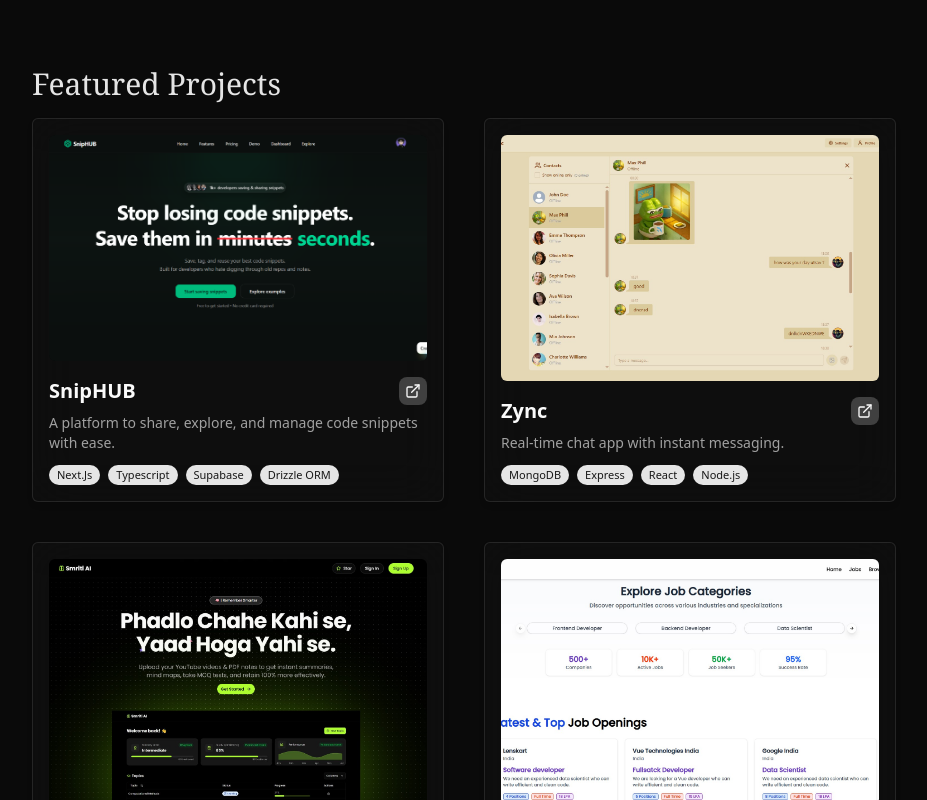
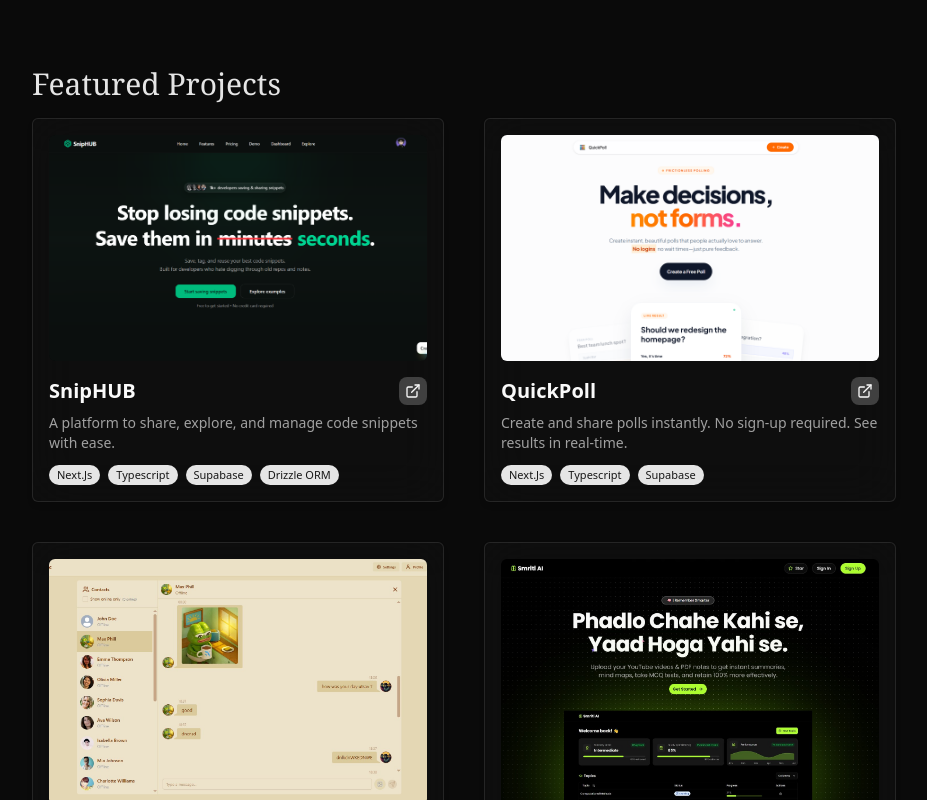
Before and after one commit to utsavg05/next-portfolio, a Next.js app: page / in a window 1280 px wide. Shown: the part 1840-2640 px from the top of the page, without its empty margins (176-1103 px from the left). Built offline with nearby package versions, Linux system fonts and the light colour scheme.

Commit message:
Add QuickPoll project with updated link and new hero image

```diff
--- a/src/components/pages/projects.tsx
+++ b/src/components/pages/projects.tsx
@@ -14,8 +14,15 @@ const projects = [
     title: "SnipHUB",
     description: "A platform to share, explore, and manage code snippets with ease.",
     image: "/sniphub_hero.png",
-    link: "https://sniphub-three.vercel.app/",
+    link: "https://sniphub.utsavworks.in",
     tech: ["Next.Js", "Typescript", "Supabase", "Drizzle ORM"],
+  },
+  {
+    title: "QuickPoll",
+    description: "Create and share polls instantly. No sign-up required. See results in real-time.",
+    image: "/quick_hero.png",
+    link: "https://quickpoll.utsavworks.in/",
+    tech: ["Next.Js", "Typescript", "Supabase"],
   },
   {
     title: "Zync",
@@ -58,81 +65,6 @@ const projects = [
 
 export default function ProjectPage() {
   return (
-    // <section
-    //   id="projects"
-    //   className="bg-background min-h-screen flex flex-col justify-center py-16 px-4 sm:px-6 md:px-12"
-    // >
-    //   <div className="max-w-7xl mx-auto">
-    //     <h2 className="text-5xl sm:text-8xl text-center font-serif text-primary mb-4">
-    //       Projects
-    //     </h2>
-    //     <p className="text-muted-foreground text-center text-lg max-w-2xl mx-auto mb-1">
-    //       A selection of my featured work.
-    //     </p>
-
-    //     <div className="grid grid-cols-1 sm:grid-cols-2 lg:grid-cols-3 gap-6 sm:gap-8 lg:gap-10 mt-12">
-    //       {projects.map((project, index) => (
-    //         <CardContainer key={index} className="inter-var">
-    //           <CardBody className="relative group/card bg-card border border-border rounded-xl p-6 hover:shadow-2xl hover:shadow-primary/20 transition-shadow flex flex-col">
-
-    //             {/* Image */}
-    //             <CardItem translateZ="80" className="w-full h-52 sm:h-60 lg:h-64 relative">
-    //               <Image
-    //                 src={project.image}
-    //                 alt={project.title}
-    //                 fill
-    //                 className="object-cover object-top rounded-lg group-hover/card:shadow-xl"
-    //                 sizes="(max-width:640px) 100vw, (max-width:1024px) 50vw, 33vw"
-    //               />
-    //             </CardItem>
-
-    //             {/* Title + link */}
-    //             <div className="flex justify-between items-center mt-5">
-    //               <CardItem translateZ="50" className="text-lg sm:text-xl font-semibold text-foreground">
-    //                 {project.title}
-    //               </CardItem>
-    //               <CardItem
-    //                 as="a"
-    //                 href={project.link}
-    //                 target="_blank"
-    //                 rel="noopener noreferrer"
-    //                 translateZ="40"
-    //                 className="inline-flex items-center justify-center rounded-md p-1.5 bg-accent text-accent-foreground hover:opacity-90 transition"
-    //               >
-    //                 <ExternalLink size={16} />
-    //               </CardItem>
-    //             </div>
-
-    //             {/* Description */}
-    //             <CardItem
-    //               as="p"
-    //               translateZ="40"
-    //               className="text-muted-foreground text-sm mt-2"
-    //             >
-    //               {project.description}
-    //             </CardItem>
-
-    //             {/* Tech stack */}
-    //             <div className="mt-3 flex flex-wrap gap-2">
-    //               {project.tech.map((tech, i) => (
-    //                 <CardItem
-    //                   key={i}
-    //                   translateZ="30"
-    //                   className="text-[11px] bg-primary text-primary-foreground px-2 py-0.5 rounded font-medium"
-    //                 >
-    //                   {tech}
-    //                 </CardItem>
-    //               ))}
-    //             </div>
-    //           </CardBody>
-    //         </CardContainer>
-    //       ))}
-    //     </div>
-
-    //   </div>
-    // </section>
-
-
     <section
       id="projects"
       className="bg-background flex flex-col w-full max-w-4xl mx-auto justify-center md:py-16 px-4"
@@ -141,30 +73,10 @@ export default function ProjectPage() {
         <h2 className="text-3xl sm:text-3xl font-serif text-primary mb-4">
           Featured Projects
         </h2>
-    {/* <p className="text-muted-foreground text-center text-lg max-w-2xl mx-auto mb-8">
-      A selection of my featured work.
-    </p> */}
 
         <div className="grid grid-cols-1 sm:grid-cols-2 sm:gap-10 w-full mx-0">
           {projects.map((project, index) => (
             <CardContainer key={index} className="inter-var w-full md:mx-0">
-          {/* <CardBody className="relative group/card bg-card border border-border rounded-sm p-4 sm:p-5 lg:p-4 hover:shadow-2xl hover:shadow-primary/20 transition-shadow flex flex-col backdrop-blur-sm bg-transparent "> */}
-          {/* <CardBody
-  className="
-    relative group/card
-    rounded-sm
-    p-4 sm:p-5 lg:p-4
-    flex flex-col
-
-    bg-transparent
-    backdrop-blur-lg
-
-    border border-white/10
-    shadow-lg
-    hover:shadow-2xl hover:shadow-primary/20
-    transition-shadow
-  "
-> */}
               <CardBody
                 className="
     relative group/card
@@ -181,9 +93,6 @@ export default function ProjectPage() {
     transition-shadow
   "
               >
-
-
-
                 {/* Image */}
                 <CardItem translateZ="80" className="w-full h-52 sm:h-60 lg:h-64 relative">
                   <Image
@@ -242,3 +151,200 @@ export default function ProjectPage() {
 
   );
 }
+
+
+
+
+// "use client";
+
+// import * as React from "react";
+// import Image from "next/image";
+// import { ExternalLink } from "lucide-react";
+// import { motion, Variants } from "framer-motion";
+// import {
+//   CardBody,
+//   CardContainer,
+//   CardItem,
+// } from "@/components/ui/3d-card";
+
+// const projects = [
+//   {
+//     title: "SnipHUB",
+//     description: "A platform to share, explore, and manage code snippets with ease.",
+//     image: "/sniphub_hero.png",
+//     link: "https://sniphub-three.vercel.app/",
+//     tech: ["Next.Js", "Typescript", "Supabase", "Drizzle ORM"],
+//   },
+//   {
+//     title: "Zync",
+//     description: "Real-time chat app with instant messaging.",
+//     image: "/zync_ss.jpg",
+//     link: "https://zync-three.vercel.app",
+//     tech: ["MongoDB", "Express", "React", "Node.js"],
+//   },
+//   {
+//     title: "Smriti AI",
+//     description: "All-in-one learning assistant powered by AI.",
+//     image: "/smritiAi.jpg",
+//     link: "https://www.smriti.live/",
+//     tech: ["Next.js", "TypeScript", "Gemini API", "Supabase"],
+//   },
+//   {
+//     title: "JobSeek",
+//     description: "MERN job portal with role-based access.",
+//     image: "/jobseek_ss.jpg",
+//     link: "https://jobseek-ete7.onrender.com/",
+//     tech: ["MongoDB", "Express", "React", "Node.js"],
+//   },
+//   {
+//     title: "Scribely",
+//     description: "A UI concept exploring handwritten-style study notes for digital learning.",
+//     image: "/scribely.png",
+//     link: "https://scribely-umber.vercel.app/",
+//     tech: ["Next.Js", "Tailwind CSS"],
+//   },
+//   {
+//     title: "Retro Themed UI",
+//     description: "Retro-style UI with modern implementation.",
+//     image: "/retro.jpg",
+//     link: "https://retro-design-plum.vercel.app/",
+//     tech: ["HTML", "CSS", "JavaScript"],
+//   },
+// ];
+
+// // Animation Variants
+// const containerVariants: Variants = {
+//   hidden: { opacity: 0 },
+//   visible: {
+//     opacity: 1,
+//     transition: {
+//       staggerChildren: 0.1,
+//     },
+//   },
+// };
+
+// const cardRevealVariants: Variants = {
+//   hidden: {
+//     opacity: 0,
+//     y: 30,
+//     filter: "blur(10px)"
+//   },
+//   visible: {
+//     opacity: 1,
+//     y: 0,
+//     filter: "blur(0px)",
+//     transition: {
+//       duration: 0.8,
+//       ease: [0.16, 1, 0.3, 1], // Premium easing
+//     }
+//   },
+// };
+
+// export default function ProjectPage() {
+//   return (
+//     <motion.section
+//       id="projects"
+//       variants={containerVariants}
+//       initial="hidden"
+//       whileInView="visible"
+//       viewport={{ once: true, margin: "-100px" }}
+//       className="bg-transparent flex flex-col w-full max-w-4xl mx-auto justify-center py-12 md:py-16 px-5"
+//     >
+//       <div className="max-w-4xl w-full">
+//         {/* Section Header */}
+//         <motion.h2
+//           variants={cardRevealVariants}
+//           className="text-3xl sm:text-4xl font-serif text-primary mb-8 md:mb-12 tracking-tight"
+//         >
+//           Featured Projects
+//         </motion.h2>
+
+//         {/* Projects Grid */}
+//         <div className="grid grid-cols-1 sm:grid-cols-2 gap-6 md:gap-10">
+//           {projects.map((project, index) => (
+//             <motion.div key={index} variants={cardRevealVariants}>
+//               <CardContainer className="inter-var w-full">
+//                 <CardBody
+//                   className="
+//                     relative group/card
+//                     rounded-xl
+//                     p-5
+//                     flex flex-col
+//                     backdrop-blur-md
+//                     bg-white/[0.02]
+//                     border border-white/10
+//                     hover:border-primary/30
+//                     transition-all duration-500
+//                     shadow-xl
+//                   "
+//                 >
+//                   {/* Image Container with Zoom effect */}
+//                   <CardItem
+//                     translateZ="80"
+//                     className="w-full h-52 sm:h-60 relative overflow-hidden rounded-lg"
+//                   >
+//                     <Image
+//                       src={project.image}
+//                       alt={project.title}
+//                       fill
+//                       className="object-cover object-top transition-transform duration-700 group-hover/card:scale-110"
+//                       sizes="(max-width:640px) 100vw, 50vw"
+//                     />
+//                     {/* Dark overlay that fades out on hover */}
+//                     <div className="absolute inset-0 bg-black/20 group-hover/card:bg-transparent transition-colors duration-500" />
+//                   </CardItem>
+
+//                   {/* Title + Link */}
+//                   <div className="flex justify-between items-center mt-5">
+//                     <CardItem
+//                       translateZ="50"
+//                       className="text-xl font-bold text-white group-hover/card:text-primary transition-colors duration-300"
+//                     >
+//                       {project.title}
+//                     </CardItem>
+
+//                     <CardItem
+//                       as="a"
+//                       href={project.link}
+//                       target="_blank"
+//                       rel="noopener noreferrer"
+//                       translateZ="60"
+//                       className="inline-flex items-center justify-center rounded-full p-2 bg-white/5 text-primary hover:bg-primary hover:text-black transition-all duration-300 shadow-inner"
+//                     >
+//                       <ExternalLink size={18} />
+//                     </CardItem>
+//                   </div>
+
+//                   {/* Description */}
+//                   <CardItem
+//                     as="p"
+//                     translateZ="40"
+//                     className="text-muted-foreground text-sm mt-3 leading-relaxed line-clamp-2"
+//                   >
+//                     {project.description}
+//                   </CardItem>
+
+//                   {/* Tech stack - Pill style */}
+//                   <div className="mt-5 flex flex-wrap gap-1.5">
+//                     {project.tech.map((tech, i) => (
+//                       <CardItem
+//                         key={i}
+//                         translateZ="30"
+//                         className="text-[10px] uppercase tracking-wider bg-white/[0.05] border border-white/10 text-gray-300 px-2.5 py-1 rounded-full font-mono group-hover/card:border-primary/20 transition-colors"
+//                       >
+//                         {tech}
+//                       </CardItem>
+//                     ))}
+//                   </div>
+
+//                   {/* Subtle Accent Glow (Bottom) */}
+//                   <div className="absolute inset-x-0 bottom-0 h-px bg-gradient-to-r from-transparent via-primary/30 to-transparent opacity-0 group-hover/card:opacity-100 transition-opacity duration-700" />
+//                 </CardBody>
+//               </CardContainer>
+//             </motion.div>
+//           ))}
+//         </div>
+//       </div>
+//     </motion.section>
+//   );
+// }
```
Also changed, not shown: public/quick_hero.png (added), public/quickpoll_hero.png (added). Lines whose indentation alone changed are shown as unchanged.
